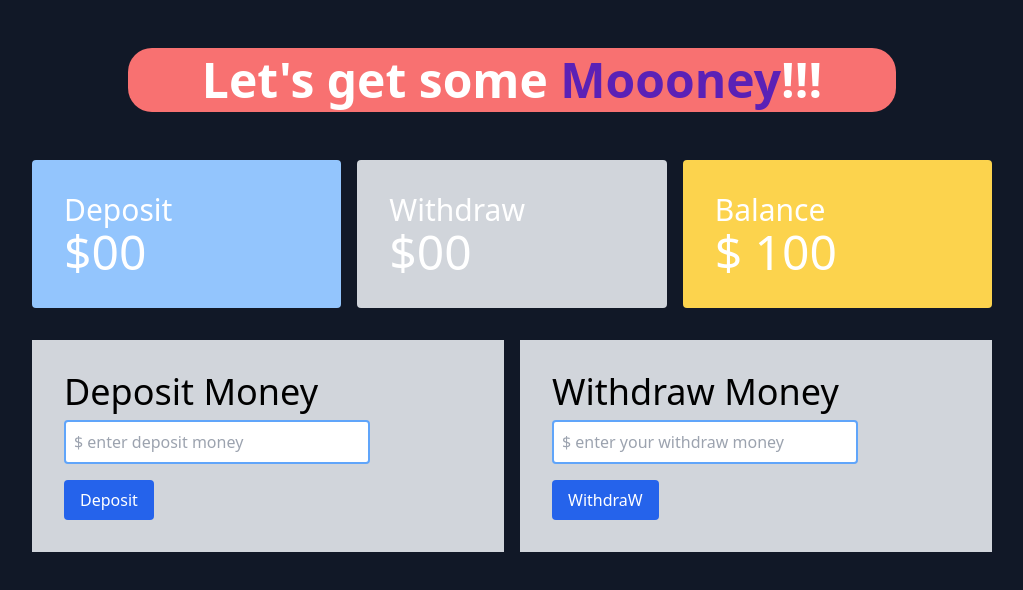
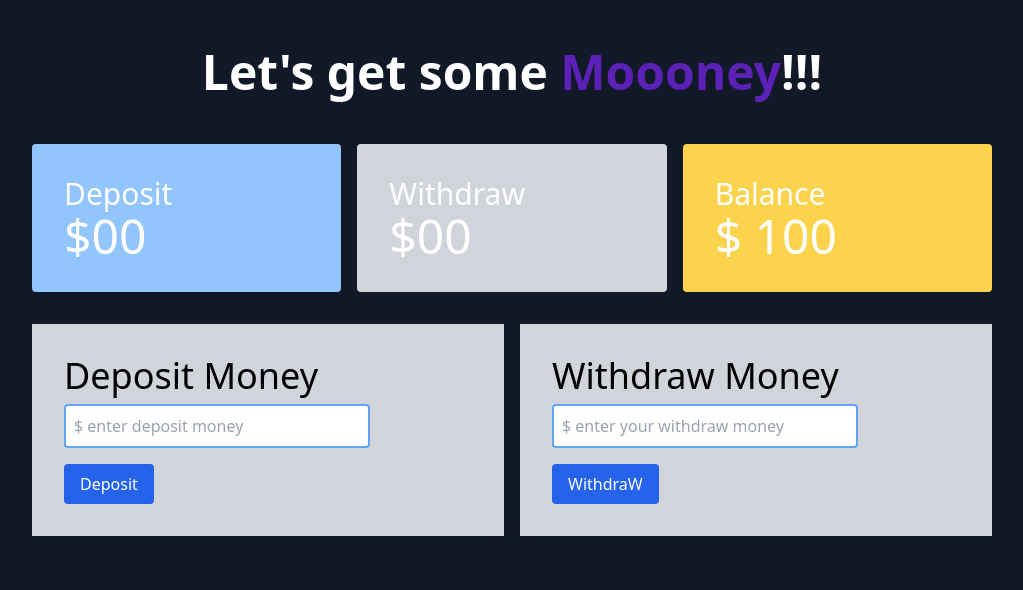
Before and after one commit to rejaulrasel/bank-js, a plain HTML site: page banking.html in a window 1280 px wide. Shown: the whole page, without its empty margins (128-1151 px from the left). Drawn offline with nearby package versions, Linux system fonts and the light colour scheme.

Commit message:
added a part

```diff
--- a/banking.html
+++ b/banking.html
@@ -12,7 +12,7 @@
 
 <body class="bg-gray-900">
     <header>
-        <h1 class="text-5xl text-center mt-12 font-semibold text-white bg-red-400 w-3/5 mx-auto p-2 rounded-3xl">Let's
+        <h1 class="text-5xl text-center mt-12 font-semibold text-white">Let's
             get some <span class="text-purple-800">Moooney</span>!!!</h1>
     </header>
     <main class="w-3/4 mx-auto">
```
Also changed, not shown: index.html (+1 -1 lines).
